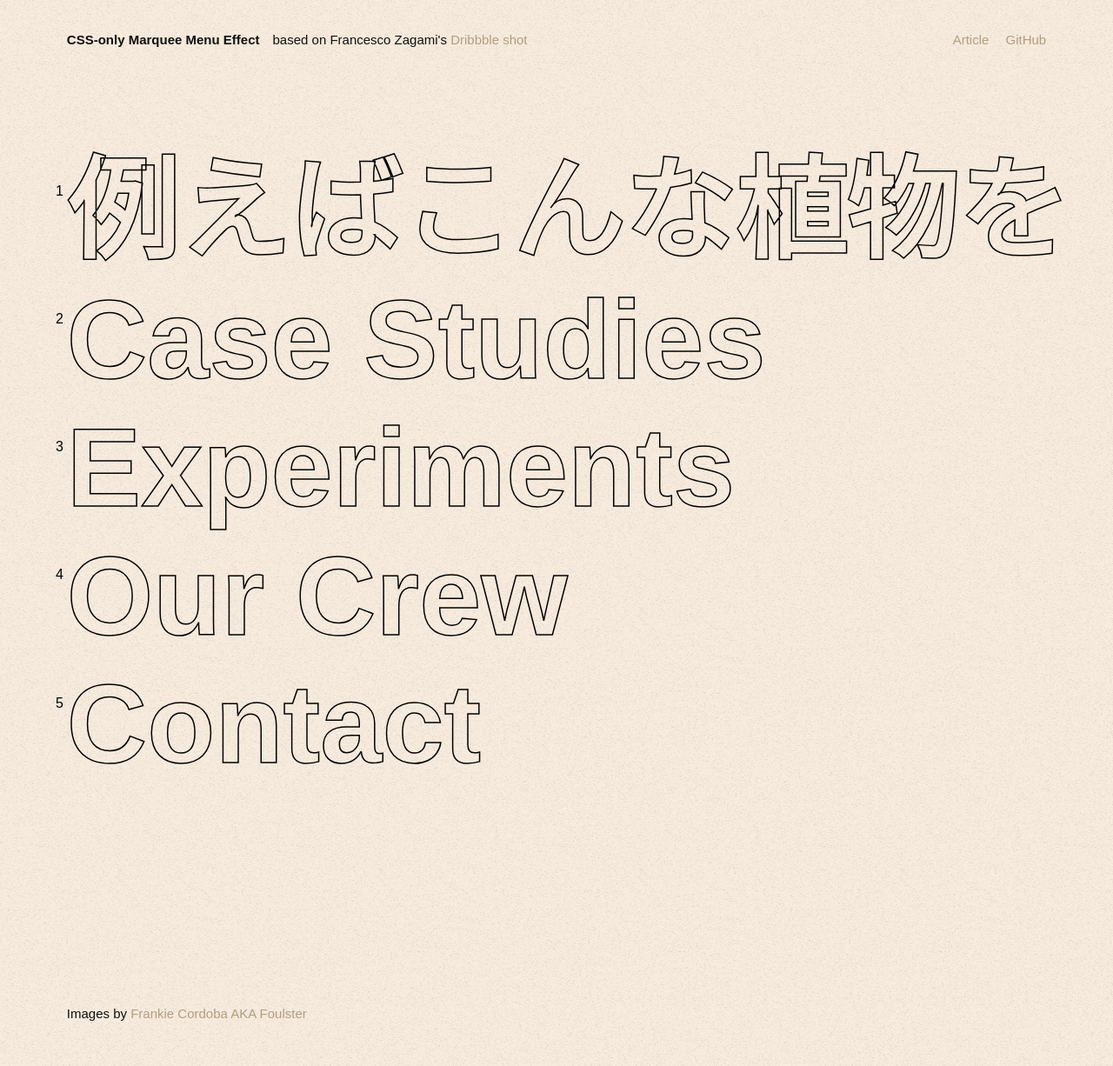
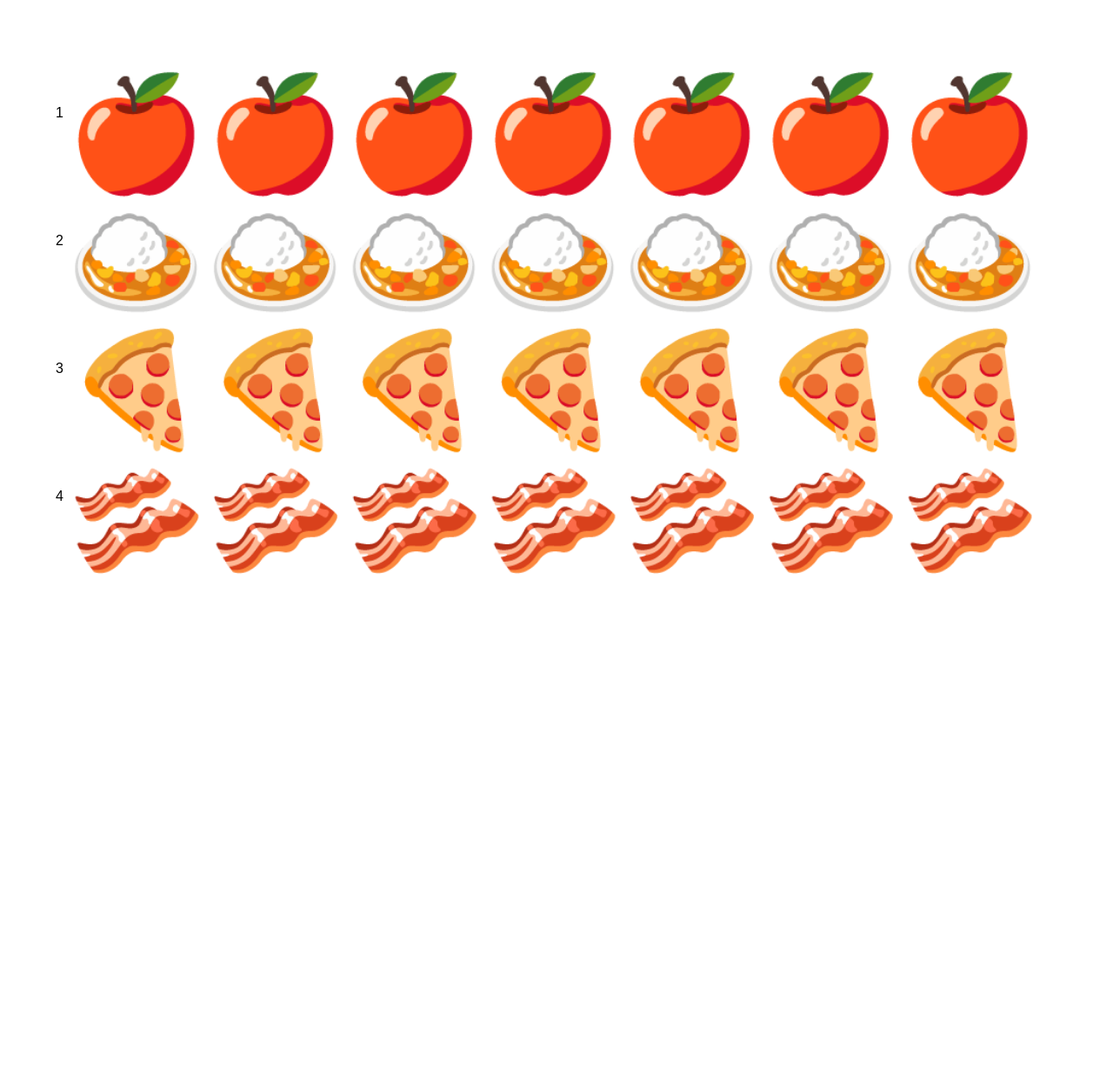
Before and after one commit to askmtok/umai_list, a plain HTML site: page index.html in a window 1280 px wide. Shown: the whole page at 87% size. After the commit the page ends 869 px from the top, so only its background shows below. Drawn offline with Linux system fonts and the light colour scheme; a web font is replaced by a local one.

Commit message:
コンテンツの中身を変更

```diff
--- a/css/base.css
+++ b/css/base.css
@@ -11,8 +11,8 @@
 body {
 	margin: 0;
 	--color-text: #111;
-	--color-bg: #f8ecde;
-	--color-link: #b19e7f;
+	--color-bg: #ffffff;
+	--color-link: #ff0000;
 	--color-link-hover: #000;
 	color: var(--color-text);
 	background-color: var(--color-bg);
@@ -25,7 +25,7 @@ body {
 
 main::before {
 	animation: grain 8s steps(10) infinite;
-	background-image: url(../img/noise.png);
+	/*background-image: url(../img/noise.png); */
 	content: '';
 	height: 300%;
 	left: -50%;
--- a/index.html
+++ b/index.html
@@ -4,10 +4,10 @@
 <head>
 	<meta charset="UTF-8" />
 	<meta name="viewport" content="width=device-width, initial-scale=1">
-	<title>CSS-only Marquee Menu Effect | Codrops</title>
-	<meta name="description" content="A menu with a css-only marquee hover effect" />
-	<meta name="keywords" content="marquee, css, animation, loop, infinite, hover, menu, navigation" />
-	<meta name="author" content="Codrops" />
+	<title>うまいもの</title>
+	<meta name="description" content="うまいものについてのサイトです。" />
+	<meta name="keywords" content="うまいもの" />
+	<meta name="author" content="matsuoka" />
 	<link rel="shortcut icon" href="favicon.ico">
 	<link rel="stylesheet" href="https://use.typekit.net/zhq0vyf.css">
 	<link rel="stylesheet" type="text/css" href="css/base.css" />
@@ -16,88 +16,59 @@
 	var supportsCssVars = function() { var e, t = document.createElement("style"); return t.innerHTML = "root: { --tmp-var: bold; }", document.head.appendChild(t), e = !!(window.CSS && window.CSS.supports && window.CSS.supports("font-weight", "var(--tmp-var)")), t.parentNode.removeChild(t), e };
 	supportsCssVars() || alert("Please view this demo in a modern browser that supports CSS Variables.");
 	</script>
-	<!--script src="//tympanus.net/codrops/adpacks/analytics.js"></script-->
 </head>
 
 <body class="demo-1">
-	<main>
-		<div class="frame">
-			<div class="frame__title-wrap">
-				<h1 class="frame__title">CSS-only Marquee Menu Effect</h1>
-				<p class="frame__info">based on Francesco Zagami's <a href="https://dribbble.com/shots/9524661-Homepage-Menu-Interaction">Dribbble shot</a></p>
-			</div>
-			<div class="frame__links">
-				<a href="https://tympanus.net/codrops/?p=48796">Article</a>
-				<a href="https://github.com/codrops/CSSMarqueeMenu/">GitHub</a>
-			</div>
+	<main>			</div>
 		</div>
 		<nav class="menu">
 			<div class="menu__item">
-				<a class="menu__item-link">例えばこんな植物を</a>
-				<img class="menu__item-img" src="img/1.jpg" alt="Some image"/>
+				<a class="menu__item-link">🍎🍎🍎🍎🍎🍎🍎</a>
 				<div class="marquee">
 					<div class="marquee__inner" aria-hidden="true">
-						<span>例えばこんな植物を</span>
-						<span>例えばこんな植物を</span>
-						<span>例えばこんな植物を</span>
-						<span>例えばこんな植物を</span>
+						<span>りんご</span>
+						<span>りんご</span>
+						<span>りんご</span>
+						<span>うまい</span>
 					</div>
 				</div>
 			</div>
 			<div class="menu__item">
-				<a class="menu__item-link">Case Studies</a>
-				<img class="menu__item-img" src="img/2.jpg" alt="Some image"/>
+				<a class="menu__item-link">🍛🍛🍛🍛🍛🍛🍛</a>
 				<div class="marquee">
 					<div class="marquee__inner" aria-hidden="true">
-						<span>Case Studies</span>
-						<span>Case Studies</span>
-						<span>Case Studies</span>
-						<span>Case Studies</span>
+						<span>カレー</span>
+						<span>カレー</span>
+						<span>カレー</span>
+						<span>いつもうまい</span>
 					</div>
 				</div>
 			</div>
 			<div class="menu__item">
-				<a class="menu__item-link">Experiments</a>
-				<img class="menu__item-img" src="img/3.jpg" alt="Some image"/>
+				<a class="menu__item-link">🍕🍕🍕🍕🍕🍕🍕</a>
 				<div class="marquee">
 					<div class="marquee__inner" aria-hidden="true">
-						<span>Experiments</span>
-						<span>Experiments</span>
-						<span>Experiments</span>
-						<span>Experiments</span>
+						<span>ピザ</span>
+						<span>ピザ</span>
+						<span>ピザ</span>
+						<span>とてもうまい</span>
 					</div>
 				</div>
 			</div>
 			<div class="menu__item">
-				<a class="menu__item-link">Our Crew</a>
-				<img class="menu__item-img" src="img/4.jpg" alt="Some image"/>
+				<a class="menu__item-link">🥓🥓🥓🥓🥓🥓🥓</a>
 				<div class="marquee">
 					<div class="marquee__inner" aria-hidden="true">
-						<span>The Crew</span>
-						<span>The Crew</span>
-						<span>The Crew</span>
-						<span>The Crew</span>
+						<span>ベーコン</span>
+						<span>ベーコン</span>
+						<span>ベーコン</span>
+						<span>超うまい</span>
 					</div>
 				</div>
 			</div>
-			<div class="menu__item">
-				<a class="menu__item-link">Contact</a>
-				<img class="menu__item-img" src="img/5.jpg" alt="Some image"/>
-				<div class="marquee">
-					<div class="marquee__inner" aria-hidden="true">
-						<span>Contact</span>
-						<span>Contact</span>
-						<span>Contact</span>
-						<span>Contact</span>
-					</div>
-				</div>
 			</div>
 		</nav>
-		<div class="frame">
-			<p>Images by <a href="https://www.instagram.com/byfoul/">Frankie Cordoba AKA Foulster</a></p>
-		</div>
 	</main>
-	<!--script src="https://tympanus.net/codrops/adpacks/cda.js"></script-->
 </body>
 
 </html>
```
Also changed, not shown: img/1.jpg.
